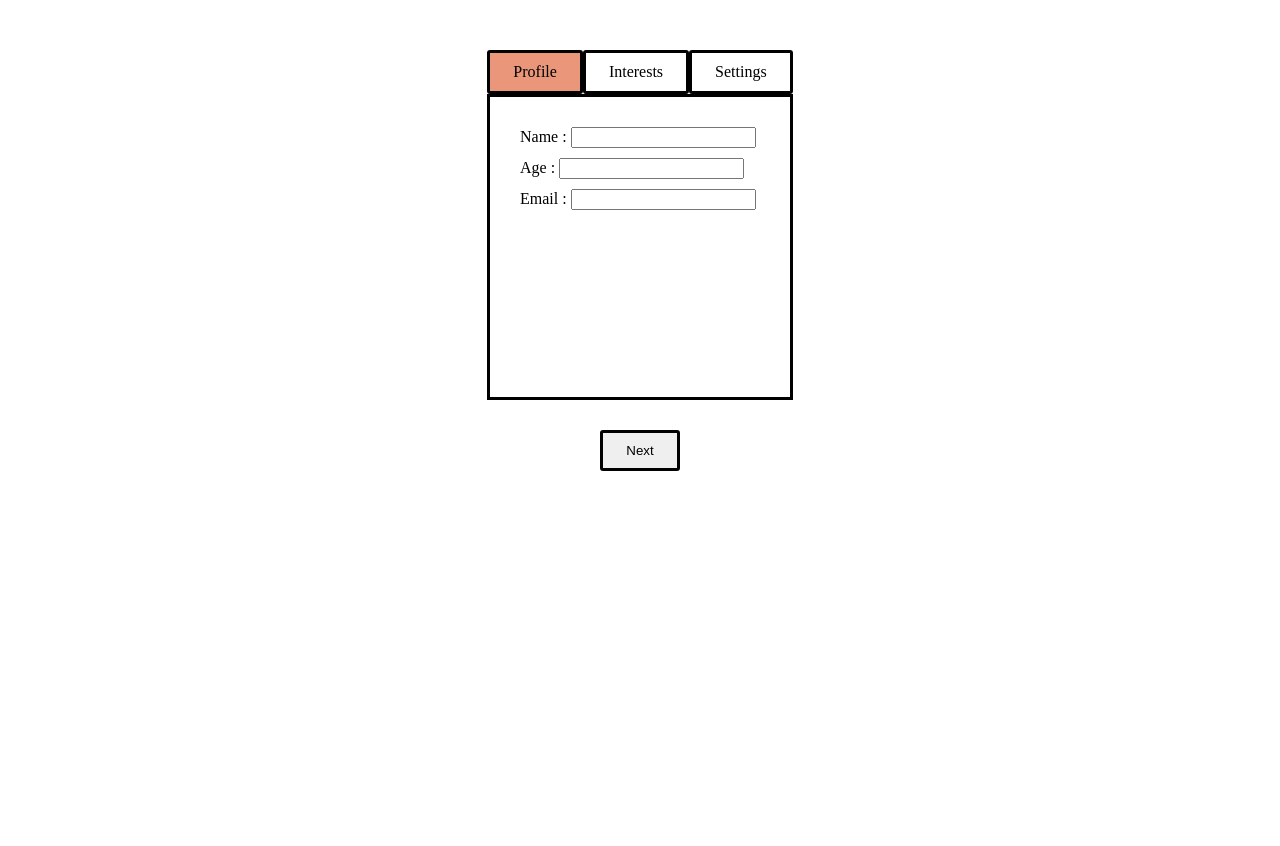
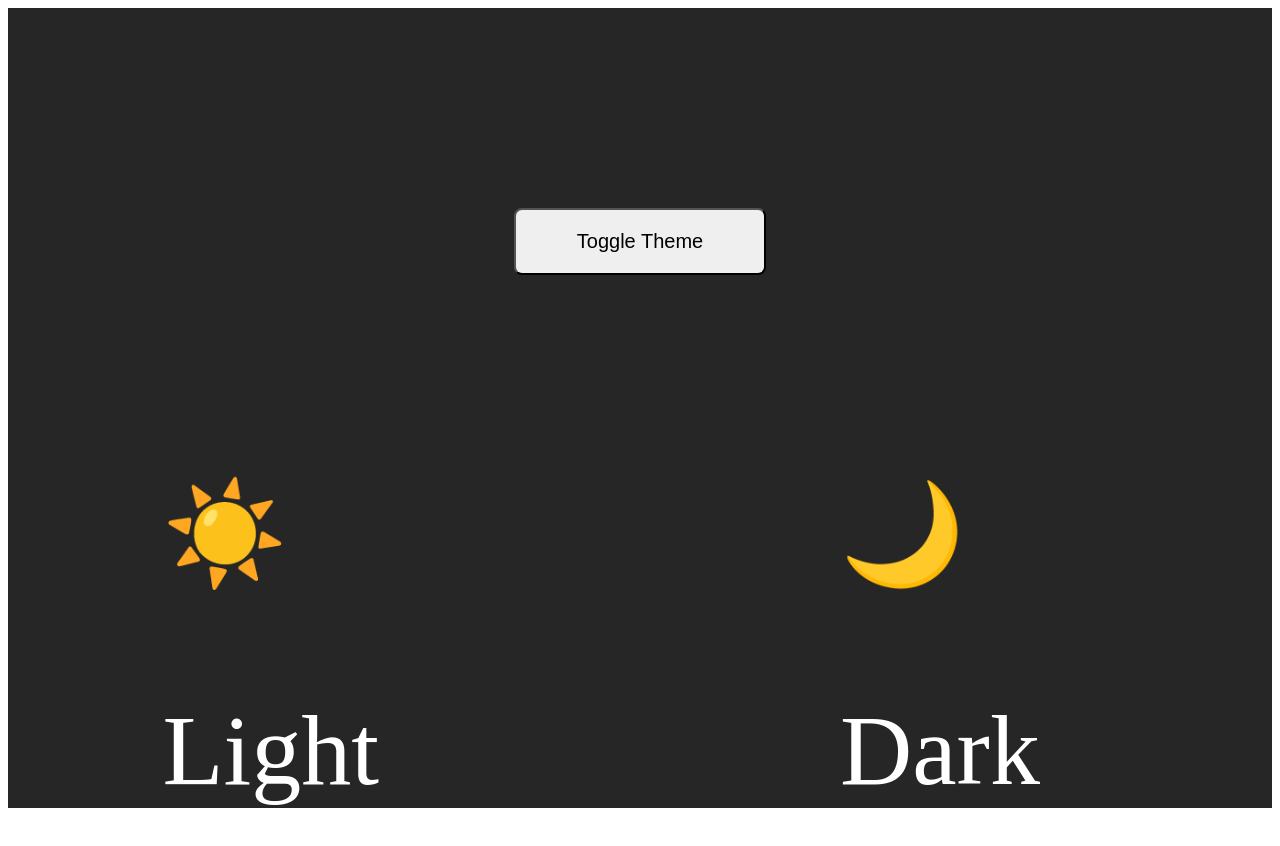
Before and after one commit to SaranyaVelu-SK/React, a React (Vite) app: page / in a window 1280 px wide. Shown: the top 846 px of the page. Before the commit the page ends 800 px from the top, so only its background shows below. Built offline with nearby package versions, Linux system fonts and the light colour scheme.

Commit message:
Theme toggle - Context api

```diff
--- a/App.js
+++ b/App.js
@@ -5,9 +5,11 @@ import Pagination from "./Problems/Pagination";
 import AutocompleteSearchBar from "./Problems/AutocompleteSearchBar";
 import Accordion from "./Problems/Accordion";
 import TodoList from "./Problems/TodoList";
-import DarkModeToggle from "./Problems/DarkModeToggle";
+// import DarkModeToggle from "./Problems/DarkModeToggle";
 import ChipsInput from "./Problems/ChipsInput";
 import TabSwitch from "./Problems/Tab-Form-Component/TabSwitch";
+import ThemeProvider from "./Problems/ThemeToggle/ThemeProvider";
+import ToggleTheme from "./Problems/ThemeToggle/ThemeToggle";
 
   const items = [
   {
@@ -28,11 +30,17 @@ import TabSwitch from "./Problems/Tab-Form-Component/TabSwitch";
   },
 ];
 
-
+const App =() =>{
+  return (
+    <ThemeProvider>
+      <ToggleTheme />
+    </ThemeProvider>
+  )
+}
 const header  = React.createElement("div",{className:"title"},[
     React.createElement("h1",{key:"h1"},"Hello from heading 1"),
     React.createElement("h2",{key:"h2"},"Hello from heading 2"),
     React.createElement("h3",{key:"h3"},"Hello from heading 3"),
 ])
 const root = ReactDOM.createRoot(document.getElementById("root"));
-root.render(<TabSwitch />);
+root.render(<App />);
--- a/Problems/DarkModeToggle.jsx
+++ /dev/null
@@ -1,23 +0,0 @@
-import React, { useEffect, useState } from 'react';
-
-function DarkModeToggle() {
-  const [isDarkMode, setIsDarkMode] = useState(false);
-
-  const toggleMode = () => {
-    setIsDarkMode(prev =>!prev)
-  }
-  return (
-    <div className={`container ${isDarkMode ? "dark-mode" :"light-mode"}`}>
-      <h1>Dark Mode Toggle</h1>
-      <div className="toggle-container">
-        <label className="switch">
-          <input type="checkbox" checked={isDarkMode} onChange={toggleMode} />
-          <span className="slider round"></span>
-        </label>
-        <span className="mode-text">{isDarkMode ? "Dark Mode" : "Light Mode"}</span>
-      </div>
-    </div>
-  );
-}
-
-export default DarkModeToggle;
--- /dev/null
+++ b/Problems/ThemeToggle/ThemeContext.js
@@ -0,0 +1,4 @@
+import { createContext } from "react";
+
+const ThemeContext = createContext();
+export default ThemeContext;
--- /dev/null
+++ b/Problems/ThemeToggle/ThemeProvider.jsx
@@ -0,0 +1,20 @@
+import { useState } from "react"
+import ThemeContext from "./themeContext";
+
+
+
+const ThemeProvider = ({children})=>{
+    const [theme,setTheme] = useState("dark");
+    function toggleTheme(){
+        setTheme(prev => prev=="dark" ? "light" :"dark");
+        console.log("toggled")
+    }
+
+    return(
+        <ThemeContext.Provider value={{theme,toggleTheme}}>
+            {children}
+        </ThemeContext.Provider>
+    )
+}
+
+export default ThemeProvider;
--- /dev/null
+++ b/Problems/ThemeToggle/ThemeToggle.jsx
@@ -0,0 +1,27 @@
+import React, { useContext, useEffect, useState } from 'react';
+import ThemeProvider from './ThemeProvider';
+import ThemeContext from './themeContext';
+
+function ToggleTheme() {
+  const {theme,toggleTheme} = useContext(ThemeContext);
+  console.log(theme)
+  return(
+    <div className={theme=== 'dark' ? 'dark':'light'} style={{display:"flex",flexDirection:"column",alignItems:"center"}}>
+      <button onClick={toggleTheme} style={{marginTop:"200px",width:"20%",padding:"20px 0px",borderRadius:"8px",fontSize:"20px",cursor:"pointer",backgroundColor:`${theme=='light'? "rgb(39, 38, 38)":""}`,color:`${theme=='light'?"white":""}`}}>Toggle Theme</button>
+      <div className='themesDiv'>
+      <div id="lightTheme">
+        <div>☀️</div>
+        <p>Light Theme</p>
+      </div>
+      <div id="darkTheme">
+        <div>🌙</div>
+      <p>Dark Theme</p>
+      </div>
+    </div>
+    </div>
+  )
+}
+
+
+
+export default ToggleTheme;
--- a/style.css
+++ b/style.css
@@ -22,90 +22,7 @@
     text-decoration: line-through;
 }
 
-/* Light Mode */
-.light-mode {
-  background-color: #f0f0f0;
-  color: #333;
-}
 
-/* Dark Mode */
-.dark-mode {
-  background-color: #121212;
-  color: white;
-}
-
-.container {
-  text-align: center;
-  height: 100vh;
-  width: 100vw;
-  display: flex;
-  flex-direction: column;
-  justify-content: center;
-  align-items: center;
-}
-
-h1 {
-  font-size: 32px;
-  margin-bottom: 30px;
-}
-
-.toggle-container {
-  display: flex;
-  justify-content: center;
-  align-items: center;
-  gap: 20px;
-}
-
-.mode-text {
-  font-size: 18px;
-  font-weight: bold;
-  color: inherit;
-}
-
-.switch {
-  position: relative;
-  display: inline-block;
-  width: 60px;
-  height: 34px;
-}
-
-.switch input {
-  opacity: 0;
-  width: 0;
-  height: 0;
-}
-
-.slider {
-  position: absolute;
-  cursor: pointer;
-  top: 0;
-  left: 0;
-  right: 0;
-  bottom: 0;
-  background-color: #ccc;
-  transition: 0.4s;
-  border-radius: 50px;
-}
-
-.slider:before {
-  position: absolute;
-  content: "";
-  height: 26px;
-  width: 26px;
-  border-radius: 50px;
-  left: 4px;
-  bottom: 4px;
-  background-color: white;
-  transition: 0.4s;
-}
-
-input:checked + .slider {
-  background-color: #4caf50;
-}
-
-input:checked + .slider:before {
-  transform: translateX(26px);
-}
 
 .chips-container{
   display: flex;
@@ -159,3 +76,24 @@ justify-content: center;
   display: flex;
   justify-content: space-around;
 }
+
+
+.themesDiv{
+  display: flex;
+  margin:100px;
+  padding:100px;
+  justify-content: center;
+  gap:400px;
+}
+#lightTheme{
+  font-size:100px;
+}
+#darkTheme{
+  font-size:100px;
+}
+.dark{
+  background-color: rgb(39, 38, 38);
+  color:white;
+  height: 100vh;
+  width:100%;
+}
```
